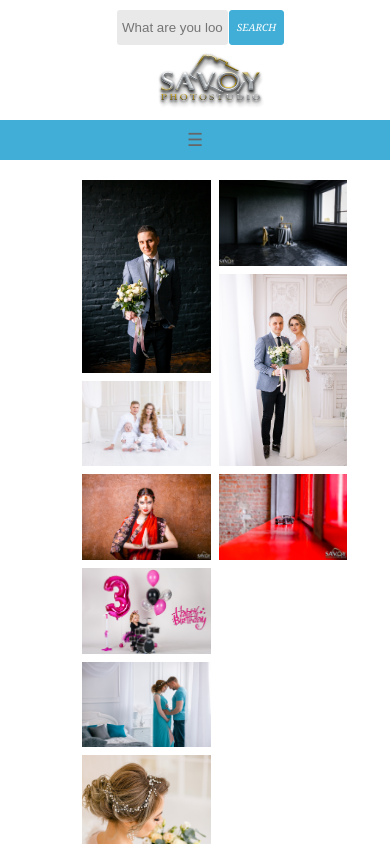
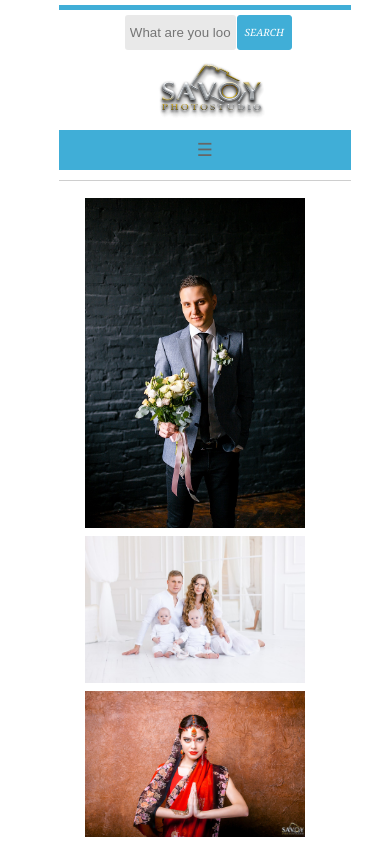
Before and after one commit to AlexKelle/PhotoGalleryHtmlCss, a plain HTML site: page index.html in a window 390 px wide. Shown: the top 844 px of the page. Drawn offline with Linux system fonts and the light colour scheme.

Commit message:
search form and logo

```diff
--- a/css/bodyStyle.css
+++ b/css/bodyStyle.css
@@ -3,10 +3,32 @@
   padding: 0;
   box-sizing: border-box;
 }
+
 .wrapper {
   position: relative;
+}
+
+.block_wrapper {
+
+  margin: 5px 10% 0 15%;
+}
+
+.horizontal-line {
+  position: relative;
+  border-top: 5px solid #40aed7;
+}
+
+.horizontal-line_bottom {
+  position: relative;
+  border-bottom: 1px solid #cecece;
 }
 
 .page_theme_black {
   background-color: #1d1d1d;
 }
+
+@media screen and (max-width: 630px) {
+  .horizontal-line_bottom, .horizontal-line {
+    margin: 5px 0 0 0;
+  }
+}
--- a/css/galleryStyle.css
+++ b/css/galleryStyle.css
@@ -21,7 +21,7 @@
 }
 
 .lightbox, .grid {
-  width: 100%;
+  width: 95%;
   position: fixed;
   top: 0;
   left: 0;
@@ -63,7 +63,7 @@
 .column {
   flex: 25%;
   max-width: 33%;
-  padding: 0 4px;
+  padding: 7px;
 }
 
 .column__item {
@@ -95,10 +95,14 @@
 
 @media (max-width: 600px) {
   .column {
+    flex: 80%;
+    max-width: 80%;
+  }
+  .column_text {
     flex: 50%;
     max-width: 50%;
   }
   .row {
-    padding: .5% 10% .5% 10%;
+    padding: .5% 5% .5% 10%;
   }
 }
--- a/css/logoStyle.css
+++ b/css/logoStyle.css
@@ -8,7 +8,7 @@
     flex-direction: row;
     justify-content: flex-start;
     align-items: center;
-    margin-left: 20%;
+    margin-left: 7%;
     padding-top: 50px;
 }
 
@@ -23,10 +23,14 @@
     .logo {
        width: 110px;
        height: 60px;
-       margin-left: 25%;
        display: flex;
        flex-direction: column;
        justify-content: center;
        align-items: center;
     }
+
+    .logo_wrapper {
+        justify-content: center;
+        margin-left: 5%;
+    }
 }
--- a/css/navigatorStyle.css
+++ b/css/navigatorStyle.css
@@ -13,7 +13,7 @@
 
  .main-menu {
     padding: 0;
-    margin: 0 10%;
+    margin: 0;
     height: 50px;
     max-width: 100%;
     display: flex;
--- a/css/searchStyle.css
+++ b/css/searchStyle.css
@@ -51,23 +51,25 @@
 }
 
 @media screen and (max-width: 830px) {
-    .searchTerm{
+    .searchTerm {
         width: 80%;
     }
+}
 
-}
 @media screen and (max-width: 630px) {
-    .wrap{
+    .wrap {
         left: 30%;
     }
-
-    .searchButton{
+    .searchButton {
         width: 55px;
         font-size: 10px;
         border-radius: 3px;
     }
-    .searchTerm{
+    .searchTerm {
         border-radius: 3px;
         width: 95%;
     }
+    .wrap {
+        left: 32%;
+    }
 }
--- a/index.html
+++ b/index.html
@@ -14,7 +14,8 @@
 
 <body>
   <div class="wrapper">
-    <header>
+    <header class="block_wrapper">
+      <div class="horizontal-line"></div>
       <!--Search form-->
       <div class="wrap">
         <form class="search">
@@ -41,9 +42,11 @@
           <span class="toggle">☰</span>
         </label>
       </nav>
+      <div class="horizontal-line_bottom"></div>
     </header>
+    <!--TODO creat style file for this block-->
 
-    <div>
+    <div id="imageGallery">
       <!--Dнnamic part of the grid-->
       <input type="checkbox" id="pic-1" class="item_invisible" />
       <label for="pic-1" class="lightbox lable_cursor"><img src="./images/wedding1H.jpg" alt="pregnancy" class="image_checked" /></label>
@@ -82,10 +85,11 @@
         </div>
       </div>
     </div>
-    <div class="page_theme_black">
+
+    <div class="page_theme_black block_wrapper">
 
       <div class="row">
-        <div class="column">
+        <div class="column column_text">
           <p style="color:azure">Address Line 1
             Address Line 2
             Town/City
@@ -93,11 +97,11 @@
             Tel: xxxx xxxx xxxxxx
             Email: contact@domain.com</p>
         </div>
-        <div class="column">
+        <div class="column column_text">
           <p style="color:azure">Vestassapede et donec ut est liberos sus et eget sed eget.
             Quisqueta habitur augue magnisl magna phasellus sagittitor ant curabiturpis.</p>
         </div>
-        <div class="column">
+        <div class="column column_text">
           <p style="color:azure">Vestassapede et donec ut est liberos sus et eget sed eget.
             Quisqueta habitur augue magnisl magna phasellus sagittitor ant curabiturpis.</p>
         </div>
```
